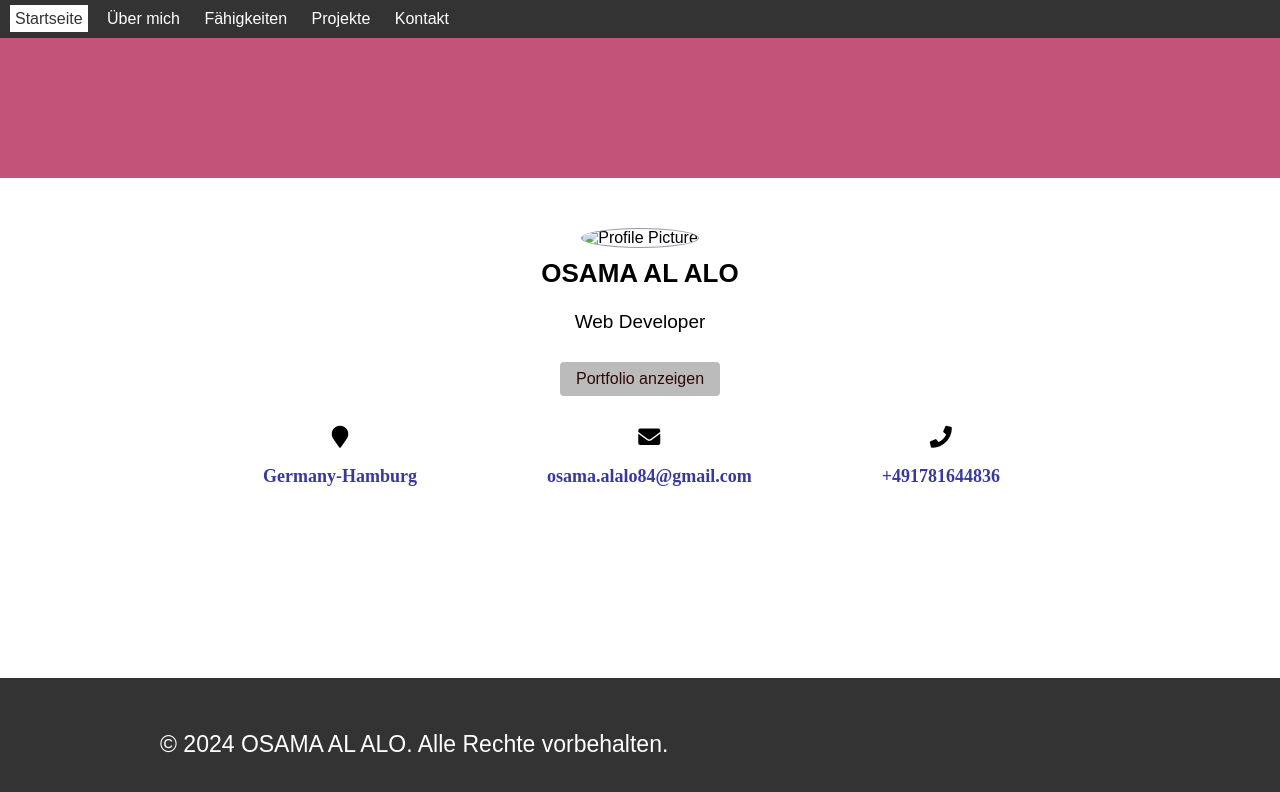
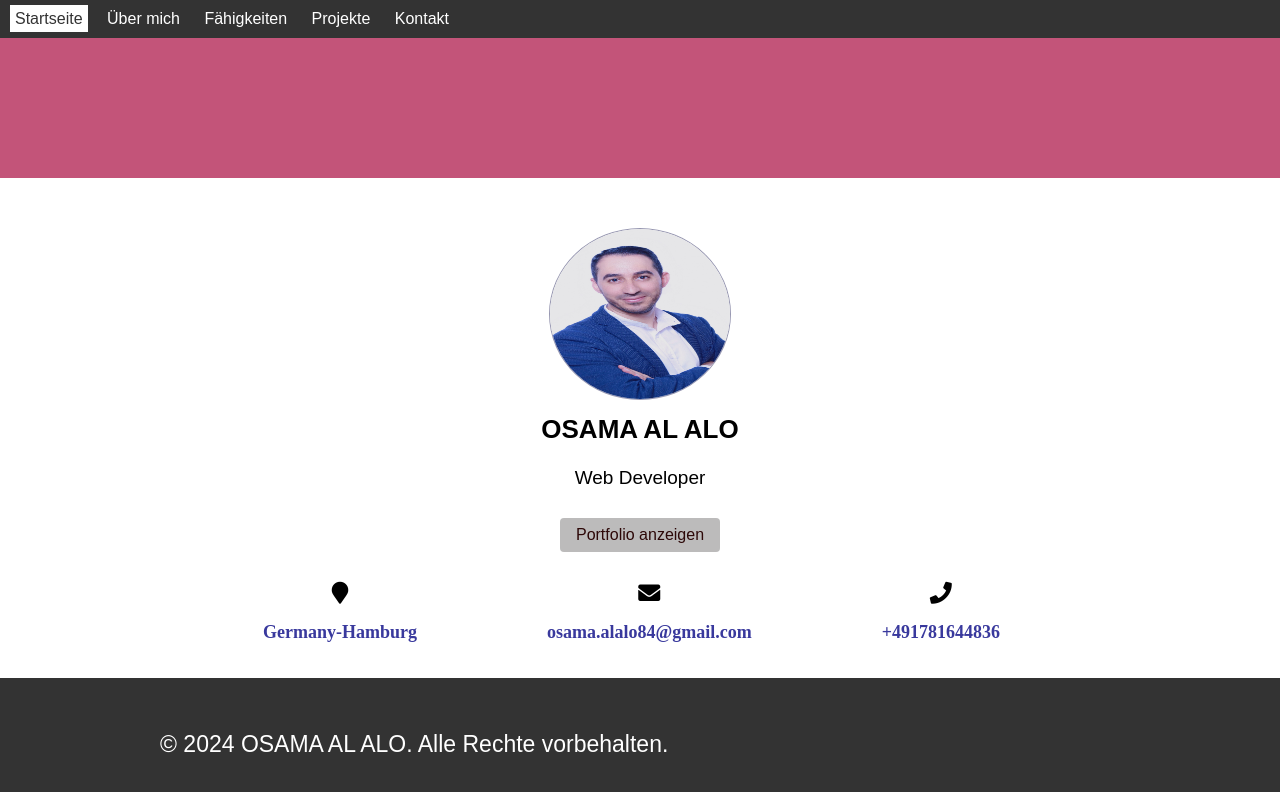
Before and after one commit to Osama1984Osama/Personal_WebSite, a plain HTML site: page index.html in a window 1280 px wide. Both pictures are taken after a click on the link "Startseite". Drawn offline with Linux system fonts and the light colour scheme.

Commit message:
Update index.html

```diff
--- a/index.html
+++ b/index.html
@@ -26,7 +26,7 @@
   <div class="coverHome"></div>
   <section id="home" class="page-section">
     <div class="profile-section">
-      <img src="./img/Osama.jpg" alt="Profile Picture" class="profile-picture">
+      <img src="Osama.jpg" alt="Profile Picture" class="profile-picture">
       <h2 class="profile-name">OSAMA AL ALO</h2>
       <p class="profile-description">Web Developer</p>
       <a href="https://www.linkedin.com/in/osama-al-alo/" class="portfolio-link">Portfolio anzeigen </a>
```
